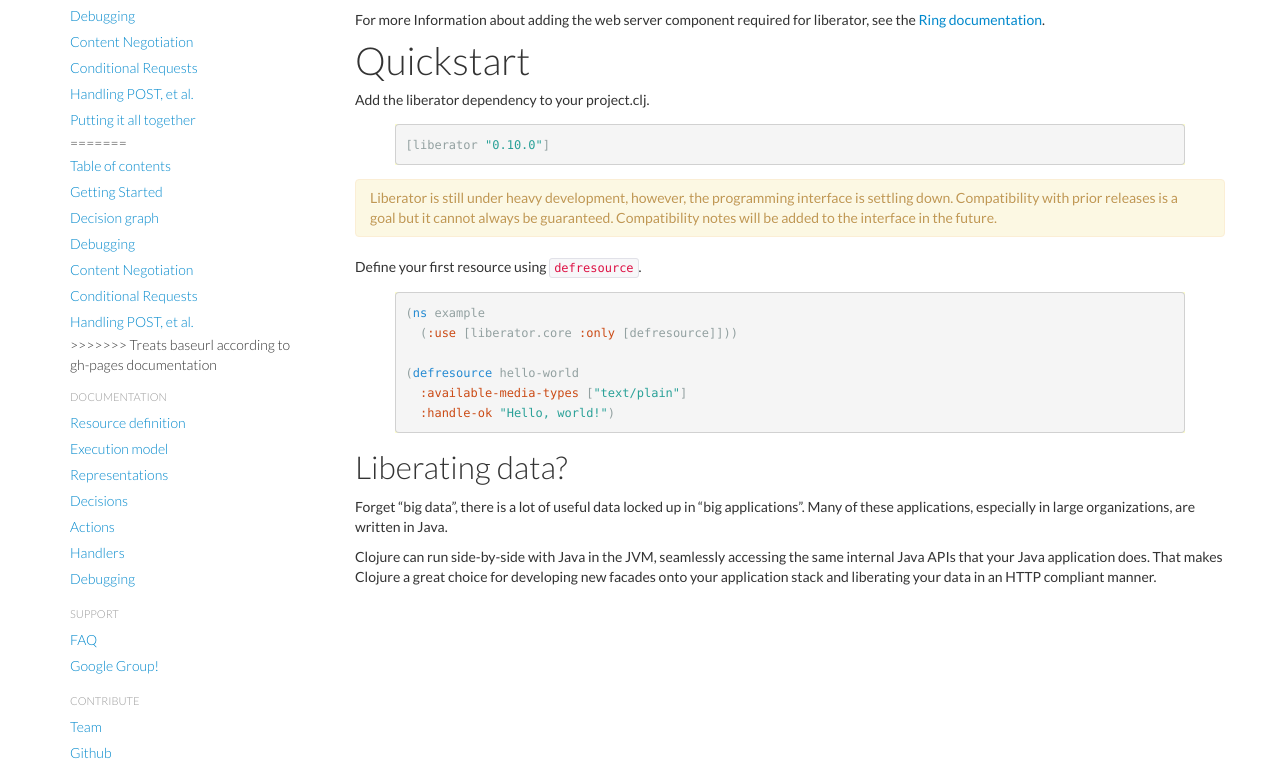
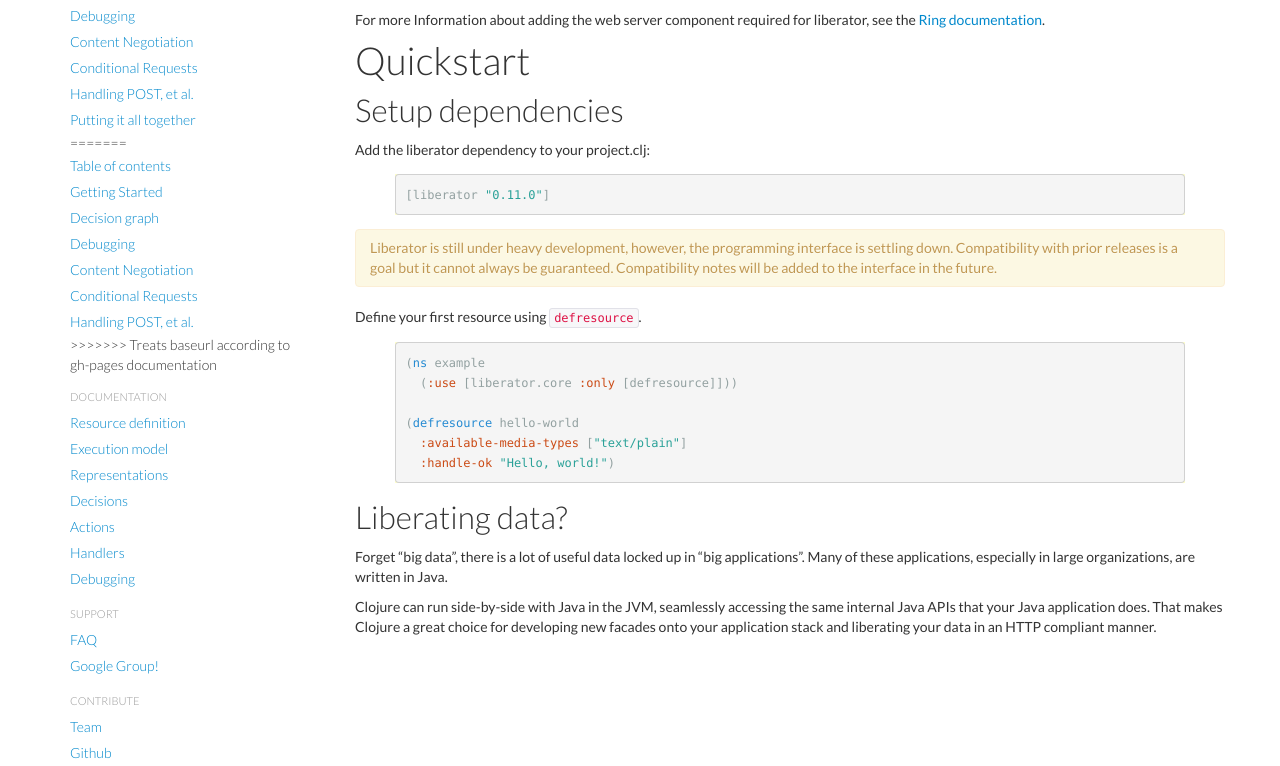
Before and after one commit to clojure-liberator/liberator, a Jekyll site: the page built from index.md, in a window 1280 px wide and 1086 px high. Shown: the part 320-1086 px from the top of the window. Built offline with Jekyll 4.4.1, drawn with Linux system fonts in a browser that asks for light colours; nearby versions of some CDN libraries.

Commit message:
Bump version number

```diff
--- a/index.md
+++ b/index.md
@@ -28,10 +28,12 @@ For more Information about adding the web server component required for liberato
 
 # Quickstart
 
-Add the liberator dependency to your project.clj.
+## Setup dependencies
+
+Add the liberator dependency to your project.clj:
 
 {% highlight clojure %}
-[liberator "0.10.0"]{% endhighlight %}
+[liberator "0.11.0"]{% endhighlight %}
 
 <div class="alert alert-warning">Liberator is still under heavy
 development, however, the programming interface is settling down.
```
